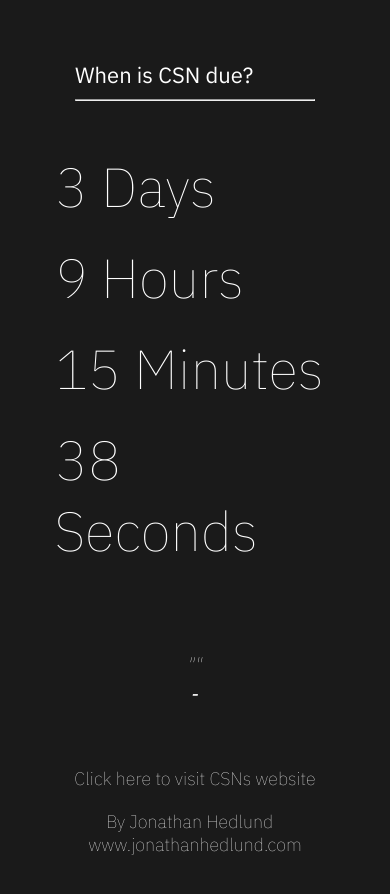
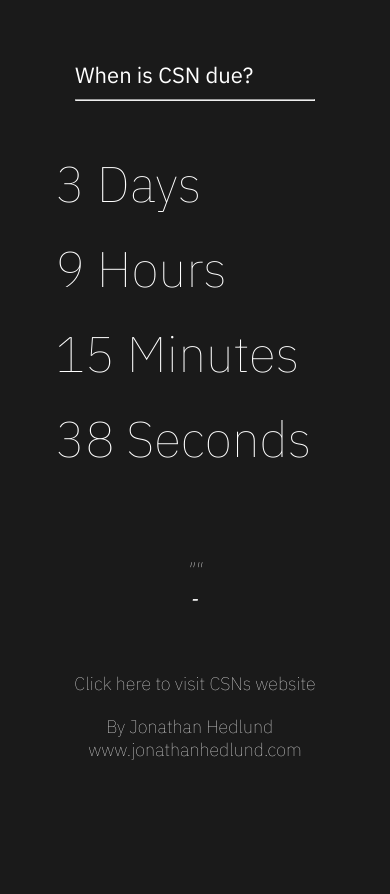
Before and after one commit to JonathanHedlund/csncountdown, a React (Create React App) app: page / in a window 390 px wide. Shown: the top 894 px of the page. After the commit the page ends 844 px from the top, so only its background shows below. Built offline with nearby package versions, Linux system fonts and the light colour scheme; no server answers.

Commit message:
Update font size

```diff
--- a/package.json
+++ b/package.json
@@ -2,7 +2,7 @@
   "name": "csncountdown",
   "version": "0.1.0",
   "private": true,
-  "homepage": "https://jonathanhedlund.github.io/csncountdown/",
+  "homepage": "https://jonathanhedlund.github.io/",
   "dependencies": {
     "axios": "^0.18.0",
     "cors": "^2.8.5",
--- a/public/index.html
+++ b/public/index.html
@@ -8,6 +8,7 @@
   <meta name="theme-color" content="#000000" />
   <link href="https://fonts.googleapis.com/css?family=IBM+Plex+Mono:400,400i|IBM+Plex+Sans+Condensed:400,400i|IBM+Plex+Sans:100,100i,400,400i,700,700i|IBM+Plex+Serif:400,400i|Open+Sans&display=swap"
     rel="stylesheet">
+  <link href="https://fonts.googleapis.com/css?family=Open+Sans:300i&display=swap" rel="stylesheet">
   <!--
       manifest.json provides metadata used when your web app is installed on a
       user's mobile device or desktop. See https://developers.google.com/web/fundamentals/web-app-manifest/
--- a/src/App.css
+++ b/src/App.css
@@ -121,9 +121,12 @@
         justify-content: center;
         margin: 35px 0;
     }
+    .timer p {
+        font-size: 50px;
+    }
 }
 @media only screen and (max-width: 400px) {
     .timer p {
-        font-size: 55px;
+        font-size: 50px;
     }
 }
```
Also changed, not shown: 8 other files (tests, documents, lock files or other folders).
